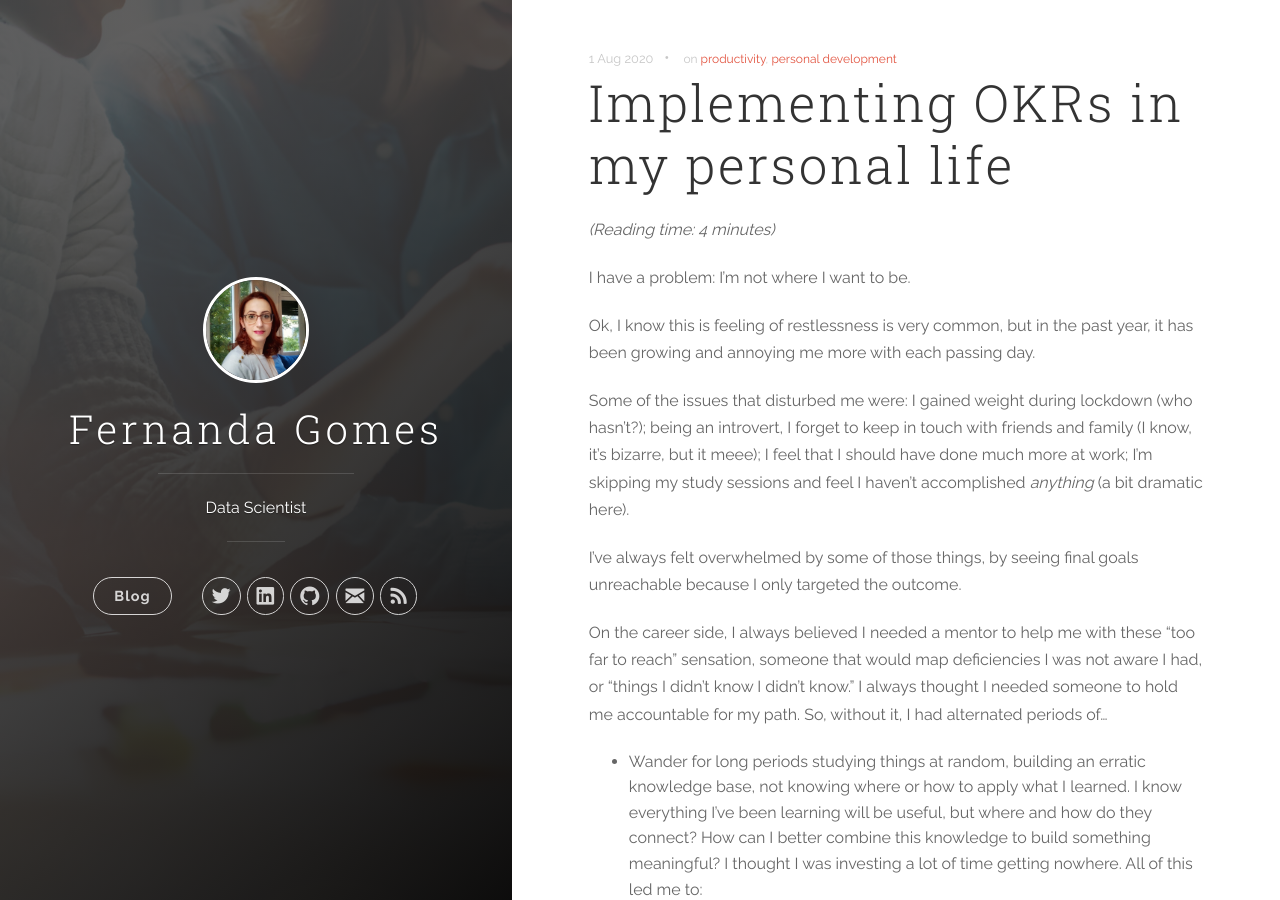
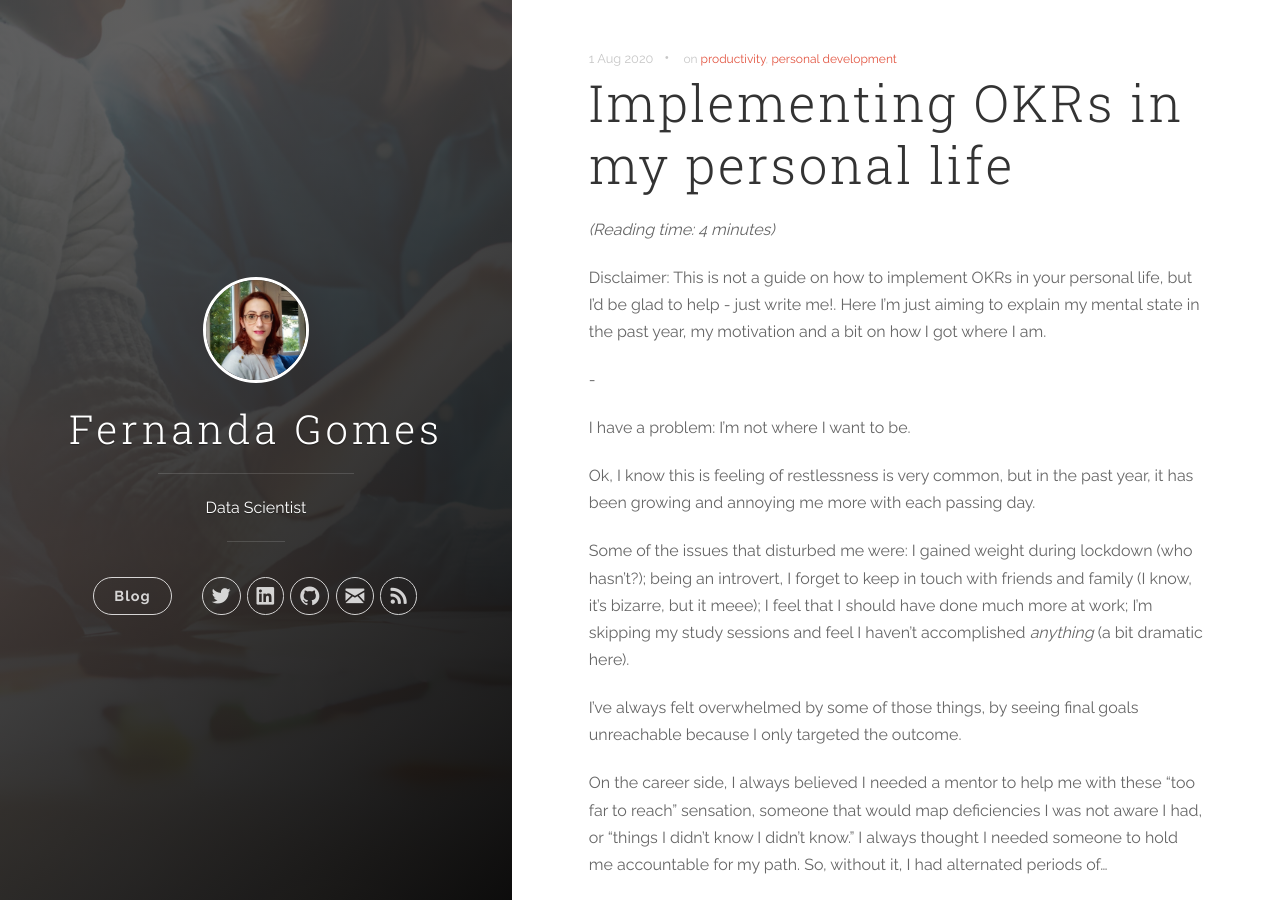
Before and after one commit to gomesfernanda/gomesfernanda.github.io, a Jekyll site: the page built from _posts/2020-08-01-personal_okrs.markdown, in a window 1280 px wide and 900 px high. Built offline with Jekyll 4.4.1, drawn with Linux system fonts in a browser that asks for light colours; comment, search, counter and statistics services are not loaded.

Commit message:
add disclaimer

```diff
--- a/_posts/2020-08-01-personal_okrs.markdown
+++ b/_posts/2020-08-01-personal_okrs.markdown
@@ -6,6 +6,10 @@ tags: [productivity, personal development]
 ---
 
 *(Reading time: 4 minutes)*
+
+Disclaimer: This is not a guide on how to implement OKRs in your personal life, but I'd be glad to help - just write me!. Here I'm just aiming to explain my mental state in the past year, my motivation and a bit on how I got where I am.
+
+-
 
 I have a problem: I'm not where I want to be.
 
```
